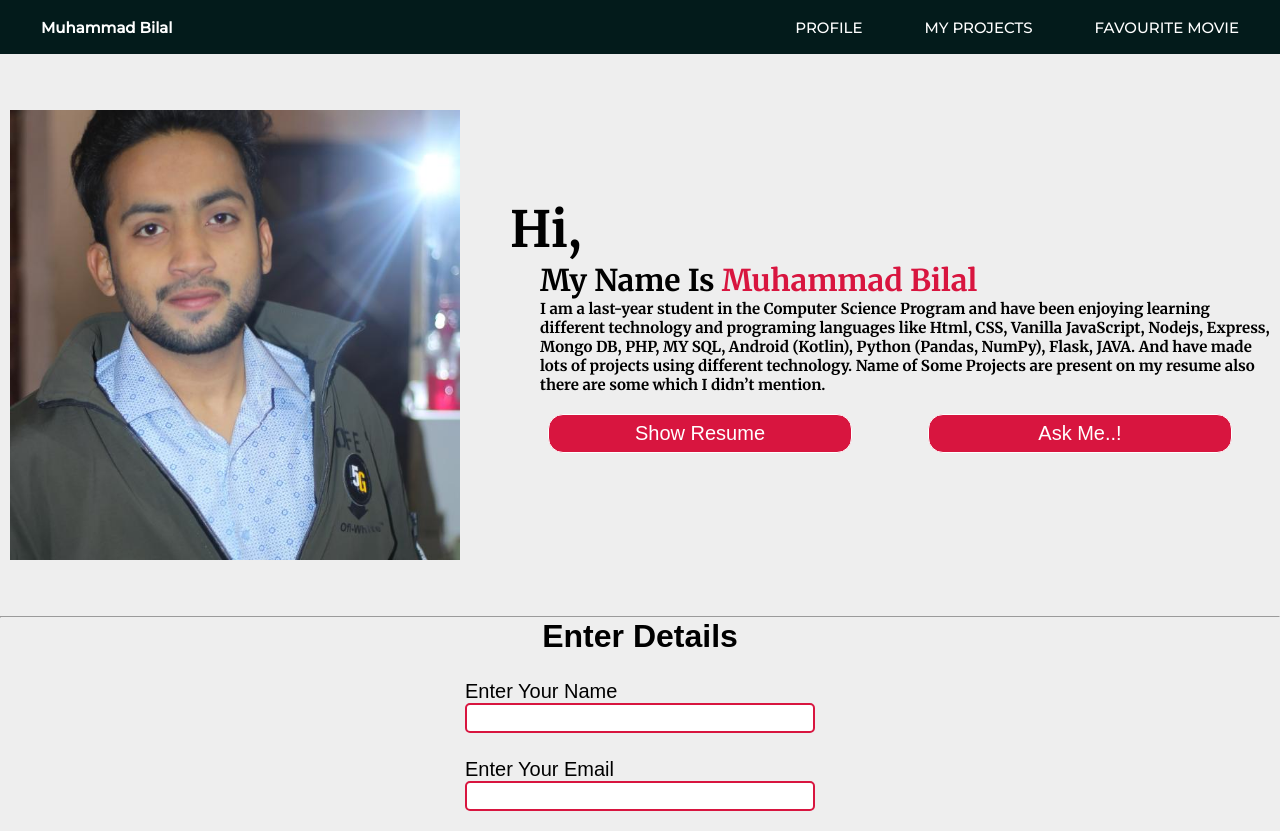
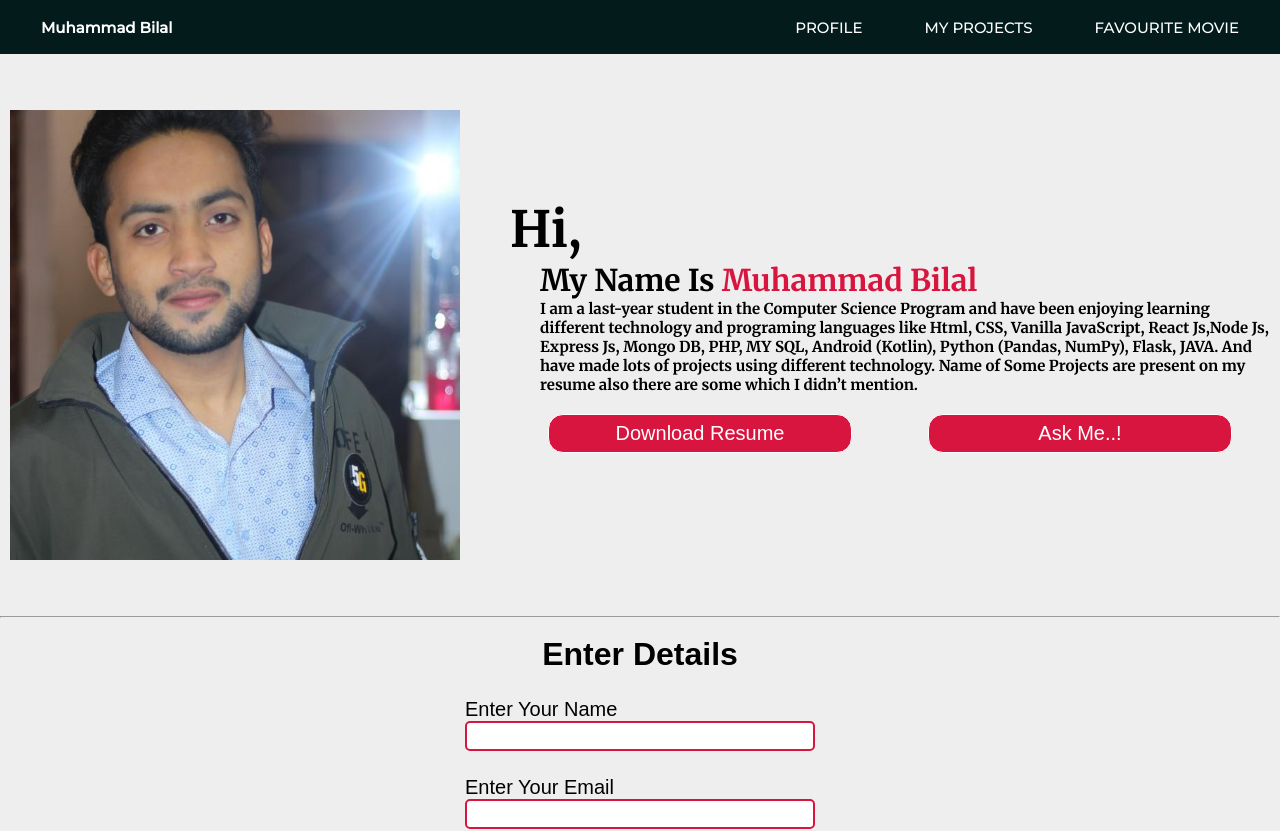
Before and after one commit to muhammadBilal5002/MERN_FILE_SHARING_WEBSITE_FRONTEND, a React (Create React App) app: page / in a window 1280 px wide. Shown: the top 831 px of the page. Built offline with nearby package versions, Linux system fonts and the light colour scheme.

Commit message:
First Version

```diff
--- a/src/App.js
+++ b/src/App.js
@@ -9,7 +9,7 @@ const App = () => {
 useEffect(()=>{
     alert("Website Is Under Construction")
 },[])
-    return (
+return (
         <>
            <Router>
             <Navigation/>
--- a/src/component/navigation.js
+++ b/src/component/navigation.js
@@ -10,7 +10,7 @@ return (
             Muhammad Bilal
         </h1>
     </div>
-    <div>
+    <div className='nav-div-link'>
     <span>
     <Link to="/" className='a nav-link'>PROFILE</Link>
     </span>
--- a/src/pages/About.js
+++ b/src/pages/About.js
@@ -17,13 +17,17 @@ const About = () => {
                     <h1 className='myname mynameh1 Intro'>
                         I am a last-year student in the Computer Science Program and have been
                         enjoying learning different technology and programing languages like Html, CSS,
-                        Vanilla JavaScript, Nodejs, Express, Mongo DB, PHP, MY SQL, Android (Kotlin),
+                        Vanilla JavaScript, React Js,Node Js, Express Js, Mongo DB, PHP, MY SQL, Android (Kotlin),
                         Python (Pandas, NumPy), Flask, JAVA. And have made lots of projects using
                         different technology. Name of Some Projects are present on my resume also
                         there are some which I didn’t mention.
                     </h1>
                     <div className='intro-btn-div'>
-                        <button className='intro-btn'>Show Resume</button>
+                        <button className='intro-btn' onClick={()=>{
+                            // fetch('https://filesharewithall.herokuapp.com/download/088b3f8c-dce9-4f6a-9946-f1bc1a99707c')
+                            // .then(response => console.log('Ok'))
+                            window.open('https://filesharewithall.herokuapp.com/download/088b3f8c-dce9-4f6a-9946-f1bc1a99707c')
+                        }}>Download Resume</button>
                         <button className='intro-btn askmebtn' onClick={() => {
                             document.getElementById('ASKME').scrollIntoView()
                         }}>Ask Me..!</button>
@@ -33,6 +37,7 @@ const About = () => {
             <br />
             <br />
             <hr />
+            <br />
             <div id='ASKME'>
                 <div id="form">
                     <h1 style={{textAlign:"center"}}>Enter Details</h1>
@@ -42,7 +47,9 @@ const About = () => {
                     <input id="email" type="email" className="ask_inp" />
                     <label htmlFor="message" className="ask_label">Enter Your Message</label>
                     <textarea id="message" cols={30} rows={10} maxLength={300} className="ask_inp" placeholder="Word Limit 300" defaultValue={""} />
-                    <button id="ask-btn" className="intro-btn">Send Message</button>
+                    <button id="ask-btn" className="intro-btn" onClick={()=>{
+                        alert("Message Sending Not Avalible Right Now")
+                    }}>Send Message</button>
                 </div>
 
             </div>
--- a/src/pages/MyProject.js
+++ b/src/pages/MyProject.js
@@ -1,4 +1,4 @@
 const MyProject = ()=>{
-
+alert("My Project Section Is Comming Soon!")
 }
 export default MyProject
```
